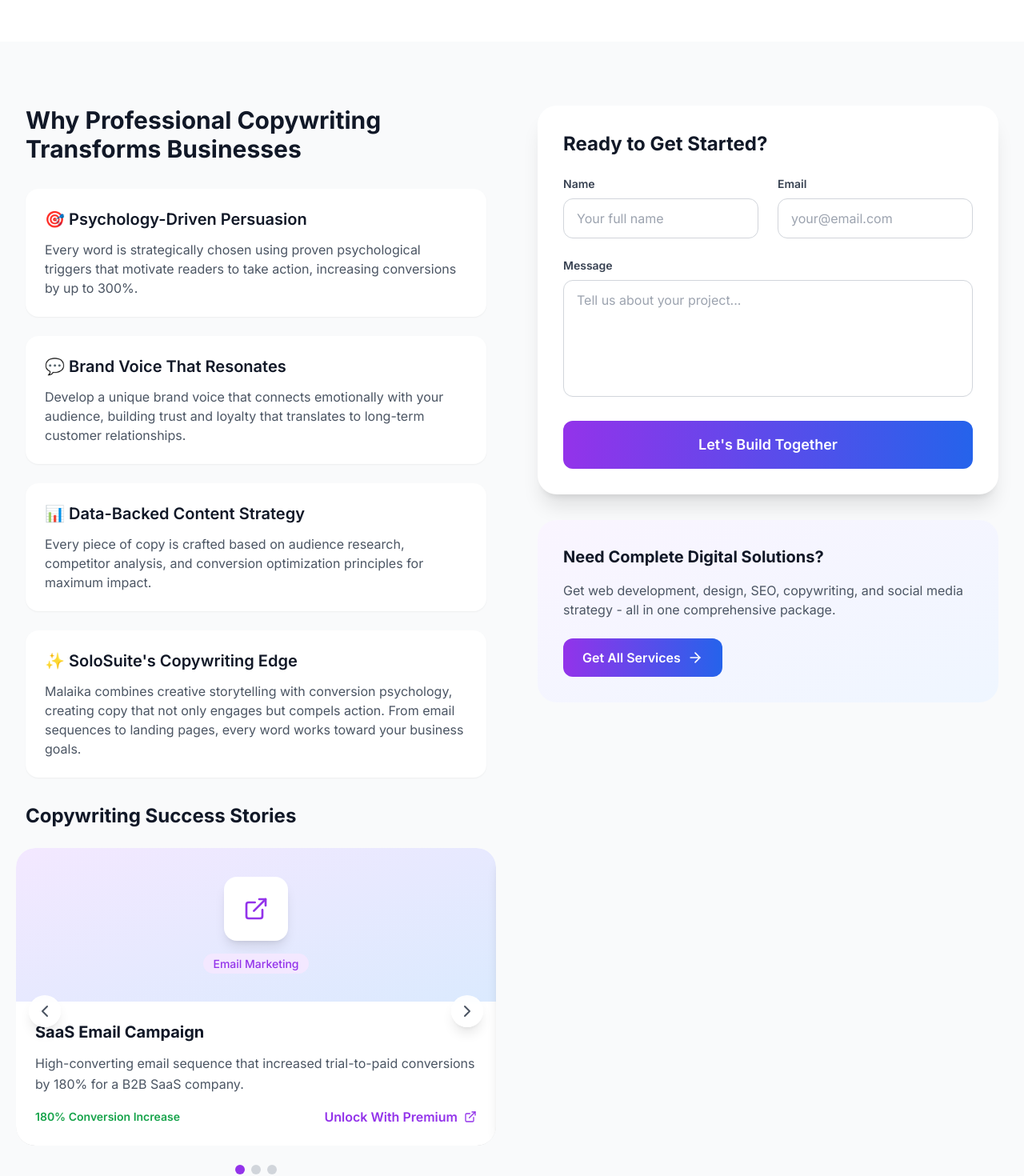
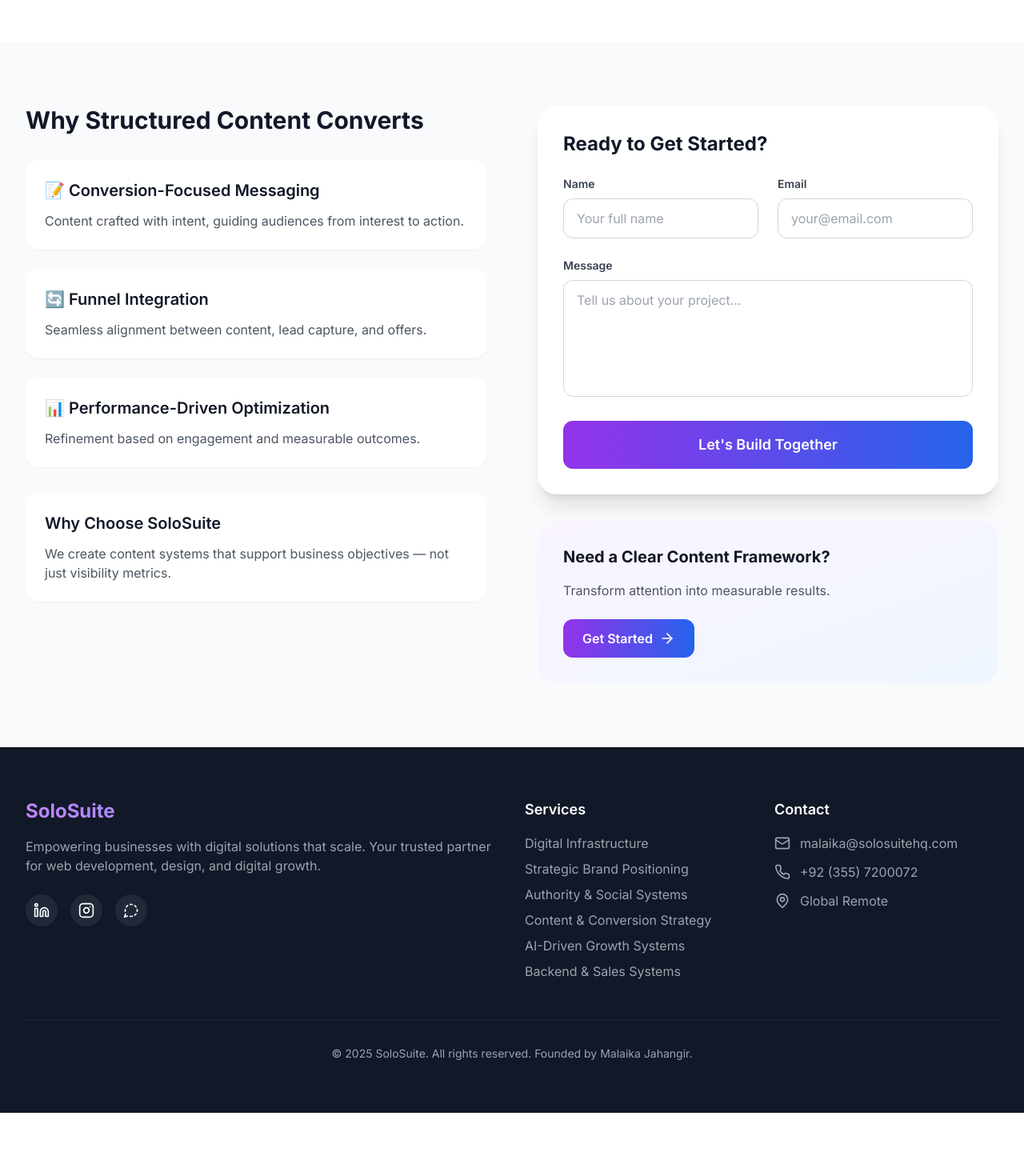
Before and after one commit to MalaikaJahangir/solosuite, a React (Vite) app: page /services/content-conversion-strategy in a window 1280 px wide. Shown: the part 360-1830 px from the top of the page at 80% size. After the commit the page ends 1751 px from the top, so only its background shows below. Built offline with nearby package versions, Linux system fonts and the light colour scheme.

Commit message:
Revise Copywriting page content and structure
Updated the content and structure of the Copywriting page to emphasize structured content and conversion strategies. Removed the projects array and related components to streamline the focus on content strategy.

```diff
--- a/src/pages/Copywriting.tsx
+++ b/src/pages/Copywriting.tsx
@@ -3,7 +3,6 @@
 import { ArrowRight } from 'lucide-react';
 import Header from '../components/Header';
 import Footer from '../components/Footer';
-import ProjectCarousel from '../components/ProjectCarousel';
 import ContactForm from '../components/ContactForm';
 
 const Copywriting = () => {
@@ -12,29 +11,7 @@
             window.scrollTo({ top: 0, left: 0, behavior: "auto" });
         }, []);
 
-  const projects = [
-    {
-      title: "SaaS Email Campaign",
-      description: "High-converting email sequence that increased trial-to-paid conversions by 180% for a B2B SaaS company.",
-      image: "/api/placeholder/400/300",
-      category: "Email Marketing",
-      metrics: "180% Conversion Increase"
-    },
-    {
-      title: "Landing Page Copy",
-      description: "Persuasive landing page copy that transformed a struggling product launch into a bestseller.",
-      image: "/api/placeholder/400/300",
-      category: "Sales Copy",
-      metrics: "65% Conversion Rate"
-    },
-    {
-      title: "Brand Messaging Strategy",
-      description: "Complete brand voice and messaging framework that unified communications across all channels.",
-      image: "/api/placeholder/400/300",
-      category: "Brand Copy",
-      metrics: "Brand Consistency +400%"
-    }
-  ];
+
 
   return (
     <div className="min-h-screen bg-white">
@@ -46,11 +23,11 @@
           <div className="text-center mb-16">
             <h1 className="text-4xl sm:text-6xl font-bold text-gray-900 mb-6">
               <span className="bg-gradient-to-r from-purple-600 to-blue-600 bg-clip-text text-transparent">
-                Copywriting
+                Content & Conversion Strategy
               </span>
             </h1>
             <p className="text-xl text-gray-600 max-w-3xl mx-auto">
-              Compelling content that converts visitors into customers with persuasive and engaging copy that drives action.
+              Structured content ecosystems that guide audiences from attention to action with precision and intent.
             </p>
           </div>
         </div>
@@ -63,35 +40,29 @@
             {/* Left Side - Description */}
             <div>
               <h2 className="text-3xl font-bold text-gray-900 mb-8">
-                Why Professional Copywriting Transforms Businesses
+                Why Structured Content Converts
               </h2>
 
               <div className="space-y-6 mb-8">
                 <div className="bg-white p-6 rounded-2xl shadow-sm">
-                  <h3 className="text-xl font-semibold text-gray-900 mb-3">🎯 Psychology-Driven Persuasion</h3>
-                  <p className="text-gray-600">Every word is strategically chosen using proven psychological triggers that motivate readers to take action, increasing conversions by up to 300%.</p>
+                  <h3 className="text-xl font-semibold text-gray-900 mb-3">📝 Conversion-Focused Messaging</h3>
+                  <p className="text-gray-600">Content crafted with intent, guiding audiences from interest to action.</p>
                 </div>
 
                 <div className="bg-white p-6 rounded-2xl shadow-sm">
-                  <h3 className="text-xl font-semibold text-gray-900 mb-3">💬 Brand Voice That Resonates</h3>
-                  <p className="text-gray-600">Develop a unique brand voice that connects emotionally with your audience, building trust and loyalty that translates to long-term customer relationships.</p>
+                  <h3 className="text-xl font-semibold text-gray-900 mb-3">🔄 Funnel Integration</h3>
+                  <p className="text-gray-600">Seamless alignment between content, lead capture, and offers.</p>
                 </div>
 
                 <div className="bg-white p-6 rounded-2xl shadow-sm">
-                  <h3 className="text-xl font-semibold text-gray-900 mb-3">📊 Data-Backed Content Strategy</h3>
-                  <p className="text-gray-600">Every piece of copy is crafted based on audience research, competitor analysis, and conversion optimization principles for maximum impact.</p>
-                </div>
-
-                <div className="bg-white p-6 rounded-2xl shadow-sm">
-                  <h3 className="text-xl font-semibold text-gray-900 mb-3">✨ SoloSuite's Copywriting Edge</h3>
-                  <p className="text-gray-600">Malaika combines creative storytelling with conversion psychology, creating copy that not only engages but compels action. From email sequences to landing pages, every word works toward your business goals.</p>
+                  <h3 className="text-xl font-semibold text-gray-900 mb-3">📊 Performance-Driven Optimization</h3>
+                  <p className="text-gray-600">Refinement based on engagement and measurable outcomes.</p>
                 </div>
               </div>
 
-              {/* Projects Carousel */}
-              <div>
-                <h3 className="text-2xl font-bold text-gray-900 mb-6">Copywriting Success Stories</h3>
-                <ProjectCarousel projects={projects} />
+              <div className="bg-white p-6 rounded-2xl shadow-sm">
+                <h3 className="text-xl font-semibold text-gray-900 mb-3">Why Choose SoloSuite</h3>
+                <p className="text-gray-600">We create content systems that support business objectives — not just visibility metrics.</p>
               </div>
             </div>
 
@@ -101,15 +72,15 @@
 
               {/* CTA for All Services */}
               <div className="mt-8 bg-gradient-to-br from-purple-50 to-blue-50 p-8 rounded-3xl">
-                <h3 className="text-xl font-bold text-gray-900 mb-4">Need Complete Digital Solutions?</h3>
+                <h3 className="text-xl font-bold text-gray-900 mb-4">Need a Clear Content Framework?</h3>
                 <p className="text-gray-600 mb-6">
-                  Get web development, design, SEO, copywriting, and social media strategy - all in one comprehensive package.
+                  Transform attention into measurable results.
                 </p>
                 <Link
                   to="/contact"
                   className="inline-flex items-center gap-2 bg-gradient-to-r from-purple-600 to-blue-600 text-white px-6 py-3 rounded-xl font-semibold hover:shadow-lg transition-all duration-300 transform hover:-translate-y-1"
                 >
-                  Get All Services
+                  Get Started
                   <ArrowRight className="w-5 h-5" />
                 </Link>
               </div>
```
